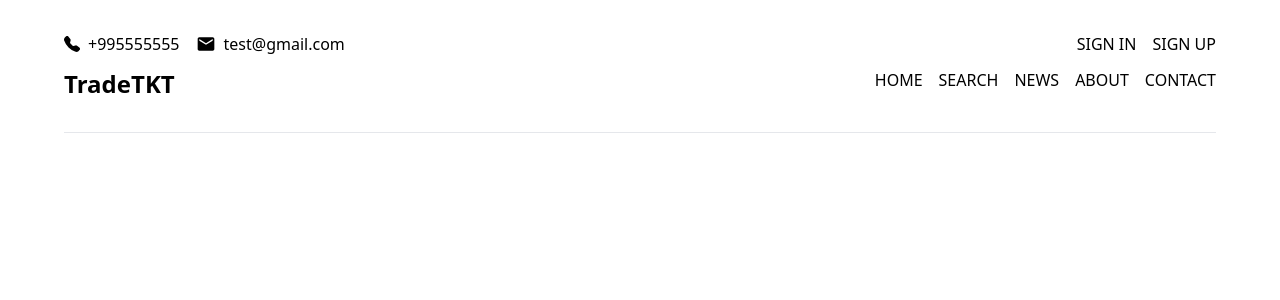
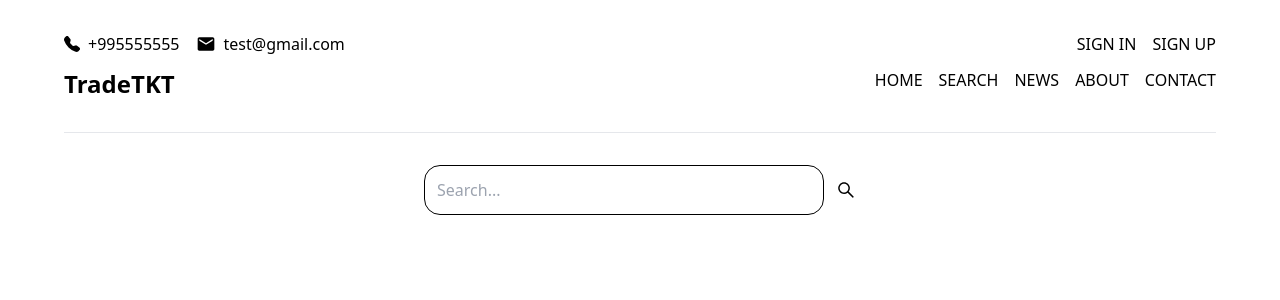
Before and after one commit to GigiDev7/tast-tkt-front, a React (Vite) app: page /search in a window 1280 px wide. Shown: the top 300 px of the page. Built offline with nearby package versions, Linux system fonts and the light colour scheme.

Commit message:
added logic to search by title

```diff
--- a/src/App.tsx
+++ b/src/App.tsx
@@ -9,6 +9,7 @@ import Auth from "./components/Auth";
 import UserContext from "./context/userContext";
 import Admin from "./pages/Admin";
 import AdminGuard from "./guards/AdminGuard";
+import Search from "./pages/Search";
 
 function App() {
   const { isShown, hideModal, showModal } = useModal();
@@ -27,6 +28,7 @@ function App() {
       {isShown && <Auth isAuthShown={isShown} hideAuth={hideModal} />}
       <Routes>
         <Route path="/" element={<Home />} />
+        <Route path="/search" element={<Search />} />
         <Route path="/events" element={<Tickets />} />
         <Route path="/tickets/:eventId" element={<SingleEvent />} />
         <Route
--- /dev/null
+++ b/src/pages/Search.tsx
@@ -0,0 +1,43 @@
+import React, { useState } from "react";
+import { AiOutlineSearch } from "react-icons/ai";
+import { IEvent } from "../shared/interfaces";
+import EventCard from "../components/EventCard";
+import axios from "axios";
+import { BASE_URL } from "../config";
+
+const Search = () => {
+  const [events, setEvents] = useState<null | IEvent[]>(null);
+  const [search, setSearch] = useState("");
+
+  const handleSearch = async () => {
+    if (!search) return;
+    const { data } = await axios.get(`${BASE_URL}/events?title=${search}`);
+    setEvents(data);
+  };
+
+  return (
+    <div className="flex items-center flex-col">
+      <div className="flex items-center gap-3">
+        <input
+          value={search}
+          onChange={(e) => setSearch(e.target.value)}
+          type="text"
+          className="w-[400px] border-[1px] border-black rounded-2xl pl-3 py-3"
+          placeholder="Search..."
+        />
+        <AiOutlineSearch
+          onClick={handleSearch}
+          className="text-xl cursor-pointer"
+        />
+      </div>
+      <div className="self-start mt-16">
+        {events &&
+          events.length > 0 &&
+          events.map((ev) => <EventCard key={ev._id} eventData={ev} />)}
+        {events && events.length == 0 && <p>No event found!</p>}
+      </div>
+    </div>
+  );
+};
+
+export default Search;
```
